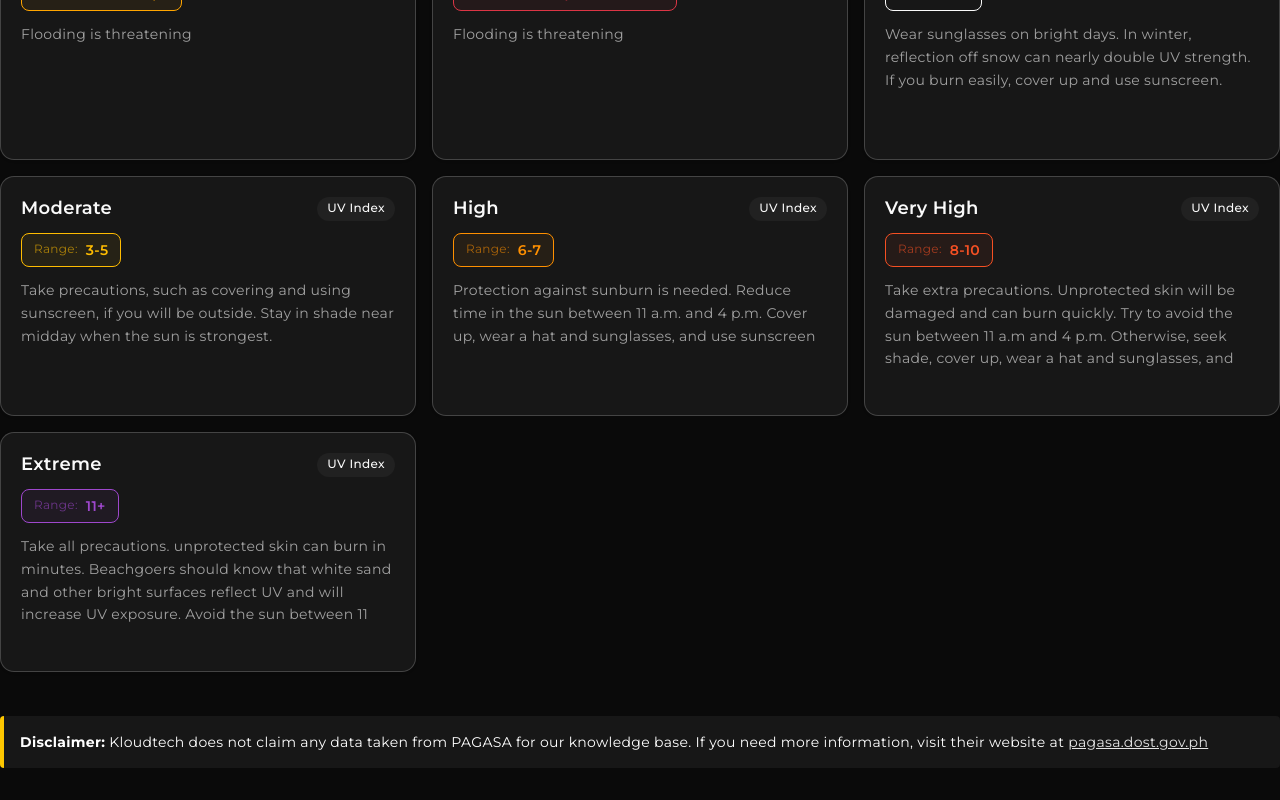
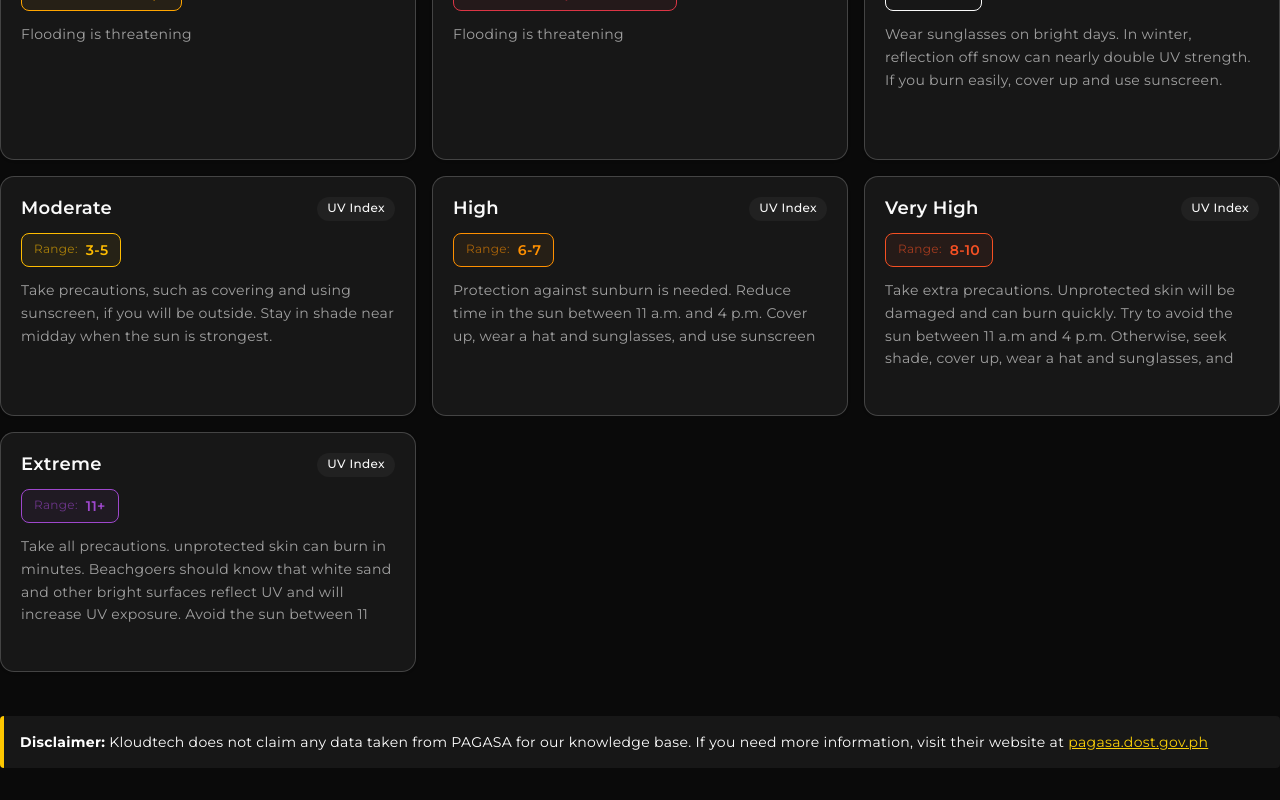
Before and after one commit to Kloudtechcorp/kloudtrack-public, a Next.js app: page /terminologies in a window 1280 px wide. Shown: the part 1524-2324 px from the top of the page. Built offline with nearby package versions, Linux system fonts and the light colour scheme.

Commit message:
fix: change link color

```diff
--- a/src/components/features/terminology/disclaimer.tsx
+++ b/src/components/features/terminology/disclaimer.tsx
@@ -7,7 +7,7 @@ const Disclaimer = () => {
         <a
           href="https://www.pagasa.dost.gov.ph/"
           target="_blank"
-          className="text-primary underline px-1"
+          className="text-main underline px-1"
         >
           pagasa.dost.gov.ph
         </a>
```
